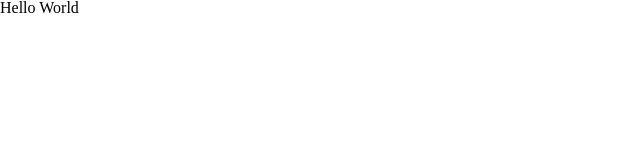
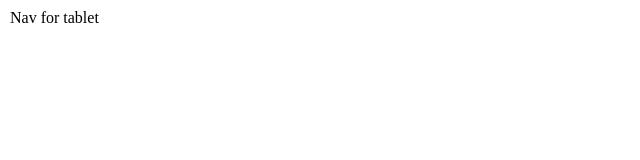
Before and after one commit to staszek998/WWDC5-macankumbang, a React (Create React App) app: page / in a window 1280 px wide. Shown: the top 160 px of the page, without its empty margins (0-640 px from the left). Built offline with nearby package versions, Linux system fonts and the light colour scheme.

Commit message:
Nav RWD prototype

```diff
--- a/src/App.css
+++ b/src/App.css
@@ -131,3 +131,28 @@ acronym {
 
 * {
   box-sizing: border-box; }
+
+section {
+  width: 100vw;
+  padding: 10px; }
+
+.nav--phone {
+  display: block; }
+  @media only screen and (min-device-width: 668px) {
+    .nav--phone {
+      display: none; } }
+
+.nav--tablet {
+  display: none; }
+  @media only screen and (min-device-width: 668px) {
+    .nav--tablet {
+      display: block; } }
+  @media only screen and (min-device-width: 960px) {
+    .nav--tablet {
+      display: none; } }
+
+.nav--desktop {
+  display: none; }
+  @media only screen and (min-device-width: 960px) {
+    .nav--desktop {
+      display: block; } }
--- a/src/App.js
+++ b/src/App.js
@@ -1,9 +1,14 @@
 import React, { Component } from "react";
 import "./App.css";
+import Main from "./js/Main";
 
 class App extends Component {
   render() {
-    return <div className="App">Hello World</div>;
+    return (
+      <div className="App">
+        <Main />
+      </div>
+    );
   }
 }
 
--- a/src/js/Main.jsx
+++ b/src/js/Main.jsx
@@ -0,0 +1,14 @@
+import React, { Component } from "react";
+import Nav from "./sections/Nav";
+
+class Main extends Component {
+  render() {
+    return (
+      <div className="main">
+        <Nav />
+      </div>
+    );
+  }
+}
+
+export default Main;
--- a/src/js/sections/Nav.jsx
+++ b/src/js/sections/Nav.jsx
@@ -0,0 +1,15 @@
+import React, { Component } from "react";
+
+class Nav extends Component {
+  render() {
+    return (
+      <div className="section-wrapper">
+        <section className="nav nav--phone">Nav for phone</section>
+        <section className="nav nav--tablet">Nav for tablet</section>
+        <section className="nav nav--desktop">Nav for desktop</section>
+      </div>
+    );
+  }
+}
+
+export default Nav;
--- a/src/scss/_base.scss
+++ b/src/scss/_base.scss
@@ -0,0 +1,4 @@
+section {
+  width: 100vw;
+  padding: 10px;
+}
--- a/src/scss/sections/_nav.scss
+++ b/src/scss/sections/_nav.scss
@@ -0,0 +1,23 @@
+.nav--phone {
+  display: block;
+  @media only screen and (min-device-width: 668px) {
+    display: none;
+  }
+}
+
+.nav--tablet {
+  display: none;
+  @media only screen and (min-device-width: 668px) {
+    display: block;
+  }
+  @media only screen and (min-device-width: 960px) {
+    display: none;
+  }
+}
+
+.nav--desktop {
+  display: none;
+  @media only screen and (min-device-width: 960px) {
+    display: block;
+  }
+}
```
Also changed, not shown: src/js/components/Banner.jsx (+9 -0 lines), src/js/sections/Hero.jsx (+9 -0 lines).
